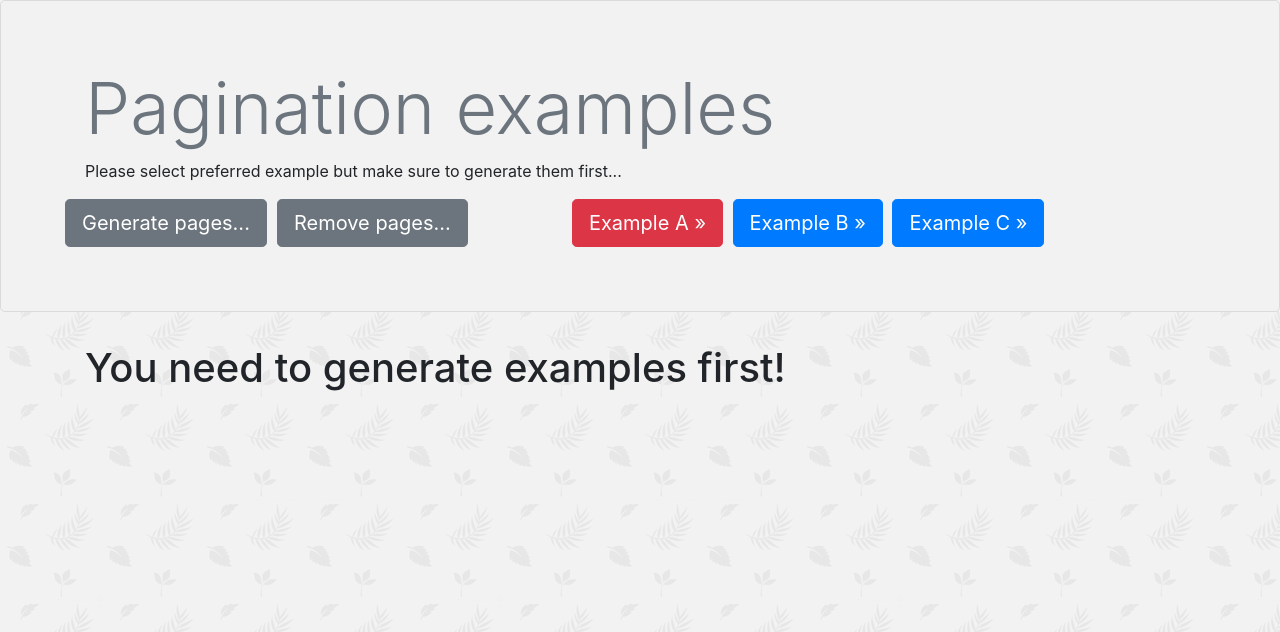
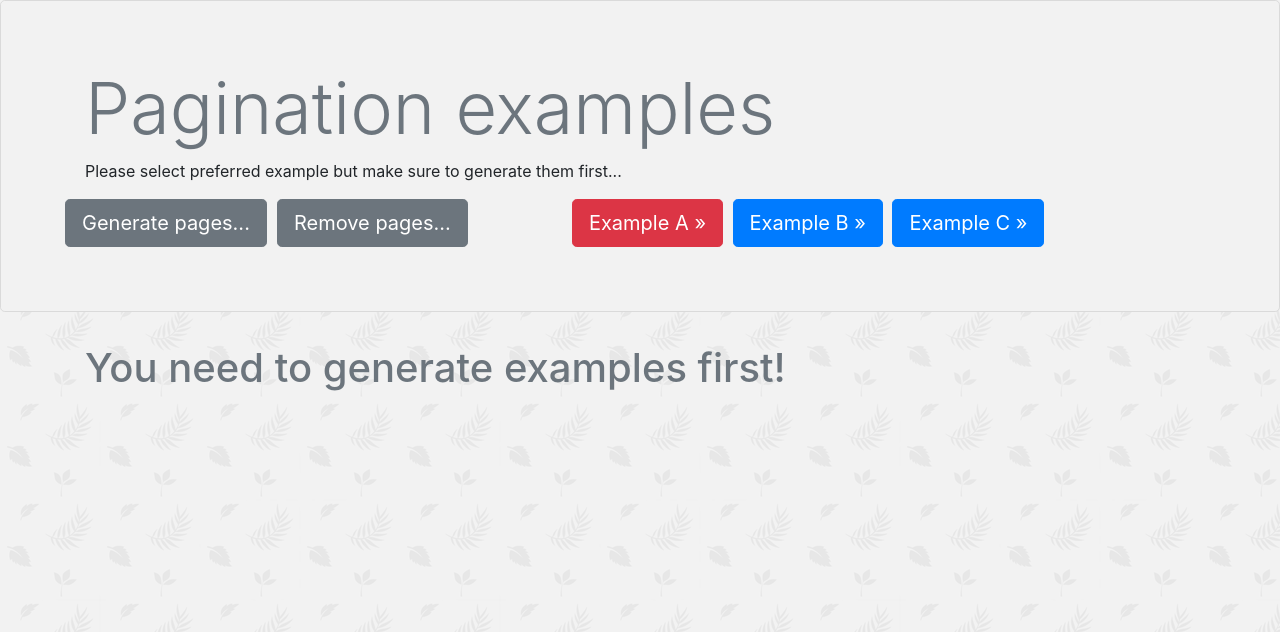
Before and after one commit to B0ySetsF1re/Pagination, a Node project: template views/Example_A.ejs in a window 1280 px wide. Shown: the top 632 px of the page. Run offline with Node 20 templates, Linux system fonts and the light colour scheme; the template is opened without the code that fills it: most values are stand-ins (such as "Sample title", 1, 10 or a date in 2020); some libraries are stand-ins or nearby versions.

Commit message:
updated color of "You need to generate..." message

```diff
--- a/views/Example_A.ejs
+++ b/views/Example_A.ejs
@@ -63,7 +63,7 @@
           </tbody>
         </table>
       <% } else { %>
-        <h1> You need to generate examples first! </h1>
+        <h1 class="text-secondary"> You need to generate examples first! </h1>
       <% } %>
 
       </div>
--- a/views/Example_B.ejs
+++ b/views/Example_B.ejs
@@ -63,7 +63,7 @@
           </tbody>
         </table>
       <% } else { %>
-        <h1> You need to generate examples first! </h1>
+        <h1 class="text-secondary"> You need to generate examples first! </h1>
       <% } %>
 
       </div>
--- a/views/Example_C.ejs
+++ b/views/Example_C.ejs
@@ -63,7 +63,7 @@
           </tbody>
         </table>
       <% } else { %>
-        <h1> You need to generate examples first! </h1>
+        <h1 class="text-secondary"> You need to generate examples first! </h1>
       <% } %>
 
       </div>
```
